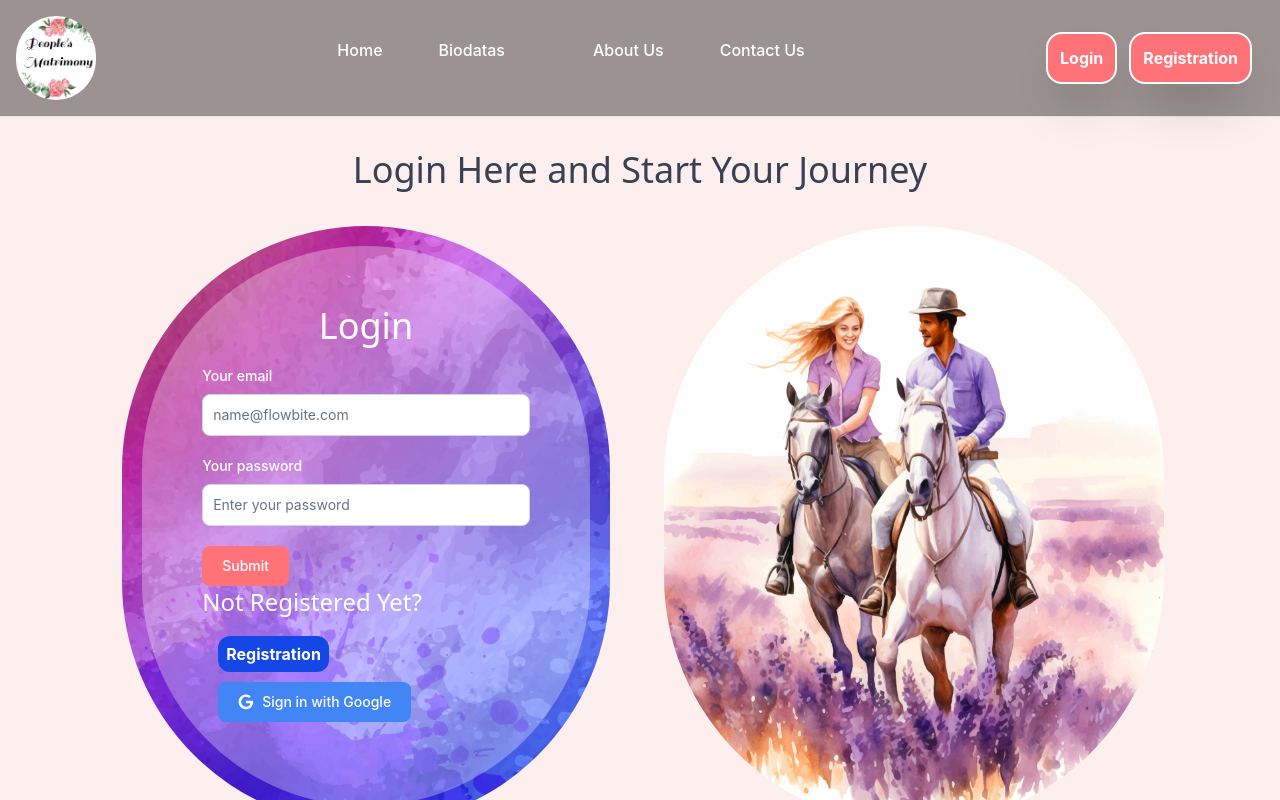
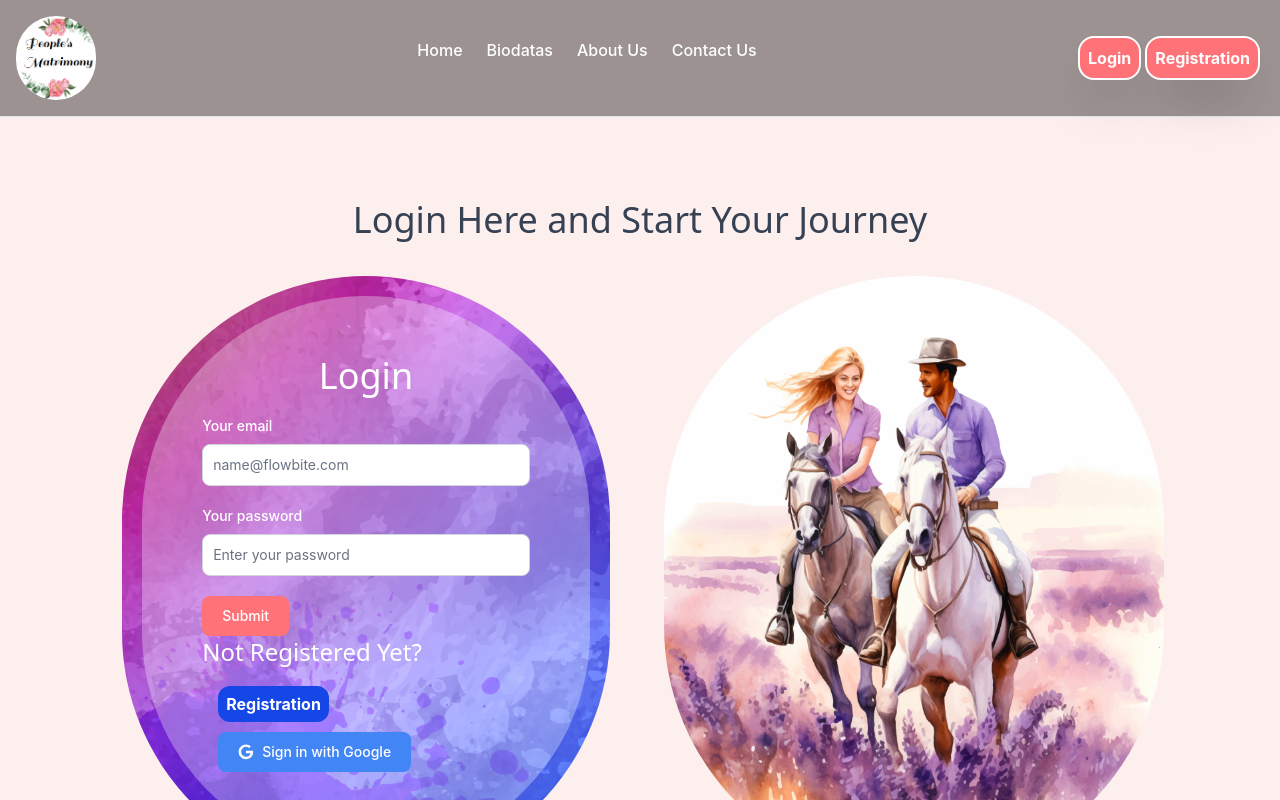
Before and after one commit to fairooz-nawal/People-s-Matrimony-CLient-Side, a React (Vite) app: page /auth/login in a window 1280 px wide. Shown: the top 800 px of the page. Built offline with nearby package versions, Linux system fonts and the light colour scheme; no server answers; a web font is replaced by a local one.

Commit message:
Changing the Responsiveness of the resgistration page

```diff
--- a/src/Component/Shared/Navbar.jsx
+++ b/src/Component/Shared/Navbar.jsx
@@ -13,7 +13,7 @@ const Navbar = () => {
         <NavLink
           to="/"
           className={({ isActive }) =>
-            `text-black lg:text-white p-3 hover:border-2 hover:rounded-2xl hover:border-white   ${isActive ? "border-2 rounded-2xl md:border-white " : ""
+            `text-black md:text-white p-3 hover:border-2 hover:rounded-2xl hover:border-white   ${isActive ? "border-2 rounded-2xl md:border-white " : ""
             }`
           }
         >
@@ -24,7 +24,7 @@ const Navbar = () => {
         <NavLink
           to="/biodatas"
           className={({ isActive }) =>
-            `text-black lg:text-white p-3 hover:border-2 hover:rounded-2xl hover:border-white  ${isActive ? "border-2 rounded-2xl md:border-white " : ""
+            `text-black md:text-white p-3 hover:border-2 hover:rounded-2xl hover:border-white  ${isActive ? "border-2 rounded-2xl md:border-white " : ""
             }`
           }
         >
@@ -38,7 +38,7 @@ const Navbar = () => {
         <NavLink
           to="/about-us"
           className={({ isActive }) =>
-            `text-black lg:text-white p-3 hover:border-2 hover:rounded-2xl hover:border-white  ${isActive ? "border-2 rounded-2xl md:border-white " : ""
+            `text-black md:text-white p-3 hover:border-2 hover:rounded-2xl hover:border-white  ${isActive ? "border-2 rounded-2xl md:border-white " : ""
             }`
           }
         >
@@ -49,7 +49,7 @@ const Navbar = () => {
         <NavLink
           to="/contact-us"
           className={({ isActive }) =>
-            `text-black lg:text-white p-3 hover:border-2 hover:rounded-2xl hover:border-white  ${isActive ? "border-2 rounded-2xl md:border-white " : ""
+            `text-black md:text-white p-3 hover:border-2 hover:rounded-2xl hover:border-white  ${isActive ? "border-2 rounded-2xl md:border-white " : ""
             }`
           }
         >
@@ -76,7 +76,7 @@ const Navbar = () => {
           </Link>
 
           {/* Login & Registration */}
-          <div className="flex md:order-2 space-x-3">
+          <div className="flex md:order-2 space-x-1">
             {users ? (
               role === "admin" ? (
                 <Link
@@ -97,13 +97,13 @@ const Navbar = () => {
               <>
                 <Link
                   to="/auth/login"
-                  className="p-3 border-2 rounded-2xl shadow-2xl font-bold primary text-white hover:bg-red-500"
+                  className="p-2 border-2 rounded-2xl shadow-2xl font-bold primary text-white hover:bg-red-500"
                 >
                   Login
                 </Link>
                 <Link
                   to="/auth/register"
-                  className="p-3 border-2 rounded-2xl shadow-2xl font-bold primary text-white hover:bg-red-500"
+                  className="p-2 border-2 rounded-2xl shadow-2xl font-bold primary text-white hover:bg-red-500"
                 >
                   Registration
                 </Link>
@@ -147,10 +147,10 @@ const Navbar = () => {
           {/* Nav Links */}
           <div
             className={`${isOpen ? "block bg-white" : "hidden"
-              } w-full md:flex md:w-auto md:order-1`}
+              } w-full md:flex md:w-auto`}
             id="navbar-sticky"
           >
-            <ul className="bg-white md:bg-transparent flex flex-col mt-5 space-y-4 font-medium border border-gray-100 rounded-lg  md:space-x-8 md:flex-row  md:mt-0 md:border-0 py-5">
+            <ul className="bg-white md:bg-transparent flex flex-col mt-5 space-y-4 font-medium rounded-lg md:flex-row  md:mt-0 md:border-0 py-5">
               {links}
             </ul>
           </div>
--- a/src/Pages/Login.jsx
+++ b/src/Pages/Login.jsx
@@ -83,7 +83,7 @@ const Login = () => {
             });
     }
     return (
-        <div className='bg-[#fce7e4a9] w-full py-[150px] md:px-0 lg:px-[100px]'>
+        <div className='bg-[#fce7e4a9] w-full py-[200px] md:px-0 lg:px-[100px]'>
             <h1 className='text-4xl lg:text-7xl font-bold text-center text-gray-700 cursive mb-5'>Login Here and Start Your Journey</h1>
 
             <div className="grid grid-cols-1 md:grid-cols-2 gap-4 w-full mx-auto">
--- a/src/Pages/Registration.jsx
+++ b/src/Pages/Registration.jsx
@@ -55,12 +55,12 @@ const Registration = () => {
     return (
         <div className='bg-[#fce7e4a9] w-full py-[150px] md:px-0 lg:px-[100px] '>
             <h1 className='text-4xl lg:text-7xl font-bold text-center text-gray-700 cursive mb-5'>Registration Here and Start Your Journey</h1>
-            <div className="grid grid-cols-1 md:grid-cols-2 gap-4 w-full mx-auto">
-                <div className="flex items-center justify-center w-full  mx-auto">
-                    <div style={{ backgroundImage: `url(${bg2})` }} className="md:w-[600px] lg:w-[600px] lg:h-[700px] mx-auto rounded-full p-2 md:p-5 lg:p-5">
+            <div className="grid grid-cols-1 md:grid-cols-2 gap-4 w-full mx-auto p-4">
+                <div className="flex items-center justify-center w-11/12  mx-auto">
+                    <div style={{ backgroundImage: `url(${bg2})` }} className="w-full h-[650px] md:w-[650px] lg:w-[650px] lg:h-[700px] mx-auto rounded-full p-2 md:p-5 lg:p-5">
                         {/* form */}
-                        <div className="loginbg rounded-full p-[60px] w-full h-full">
-                            <h1 className='text-4xl lg:text-7xl font-bold text-center text-white cursive lg:mb-5'>Registration</h1>
+                        <div className="loginbg rounded-full p-[40px] md:p-[60px] w-full h-full">
+                            <h1 className='text-3xl lg:text-7xl font-bold text-center text-white cursive lg:mb-5'>Registration</h1>
                             <form onSubmit={handleSubmit(onSubmit)} className="">
                                 {/* Name */}
                                 <div className="mb-5">
@@ -96,7 +96,10 @@ const Registration = () => {
 
                                 <button type="submit" className="text-white primary hover:bg-purple-800 focus:ring-4 focus:outline-none focus:ring-blue-300 font-medium rounded-lg text-sm w-full sm:w-auto px-5 py-2.5 text-center ">Submit</button><br />
 
-                                <p className='text-white cursive text-2xl'>Already Registered? <Link to="/auth/login" className=" bg-blue-700 text-white p-2 rounded-xl hover:bg-white hover:text-blue-700">Login</Link></p>
+                                <p className='text-white cursive text-2xl mb-4'>Already Registered? </p>
+                                <div className="ml-10 w-[70px]">
+                                    <Link to="/auth/login" className=" bg-blue-700 text-white p-2 rounded-xl hover:bg-white hover:text-blue-700">Login</Link>
+                                </div>
                             </form>
                         </div>
                     </div>
```
